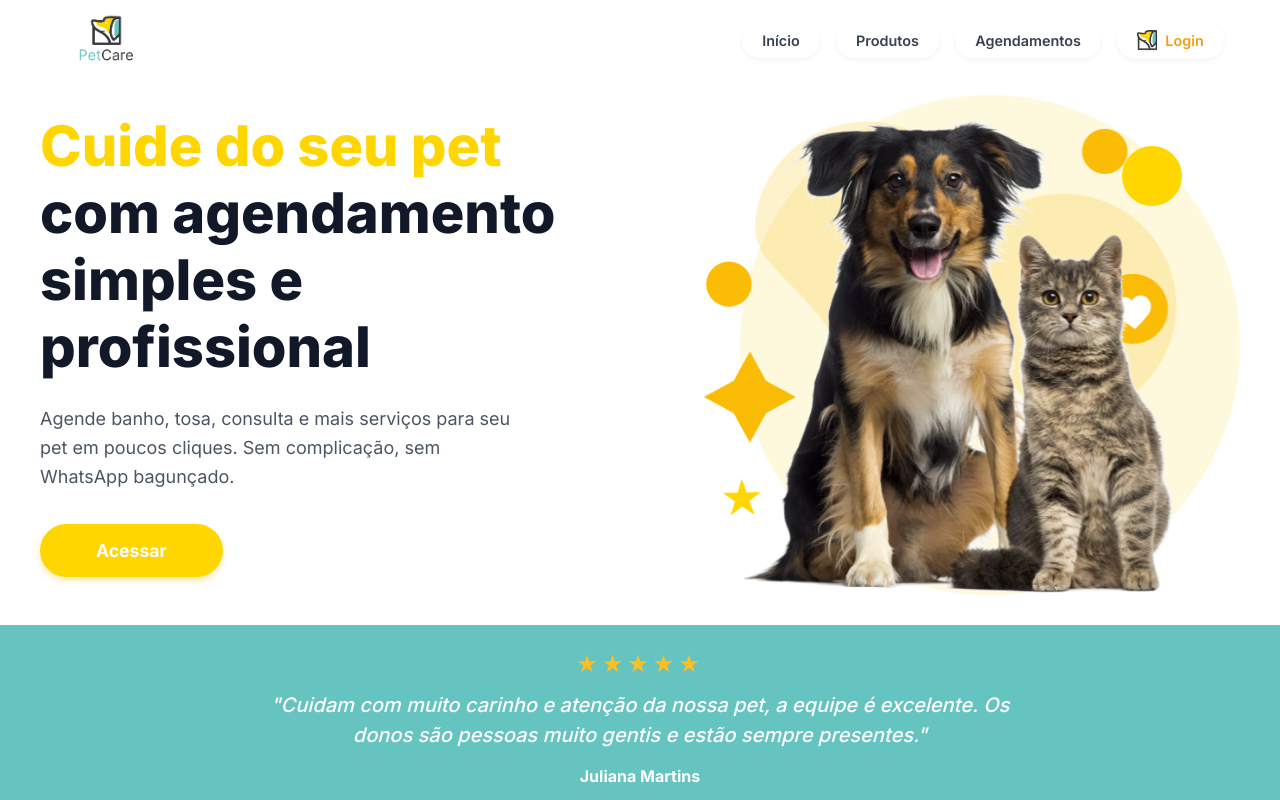
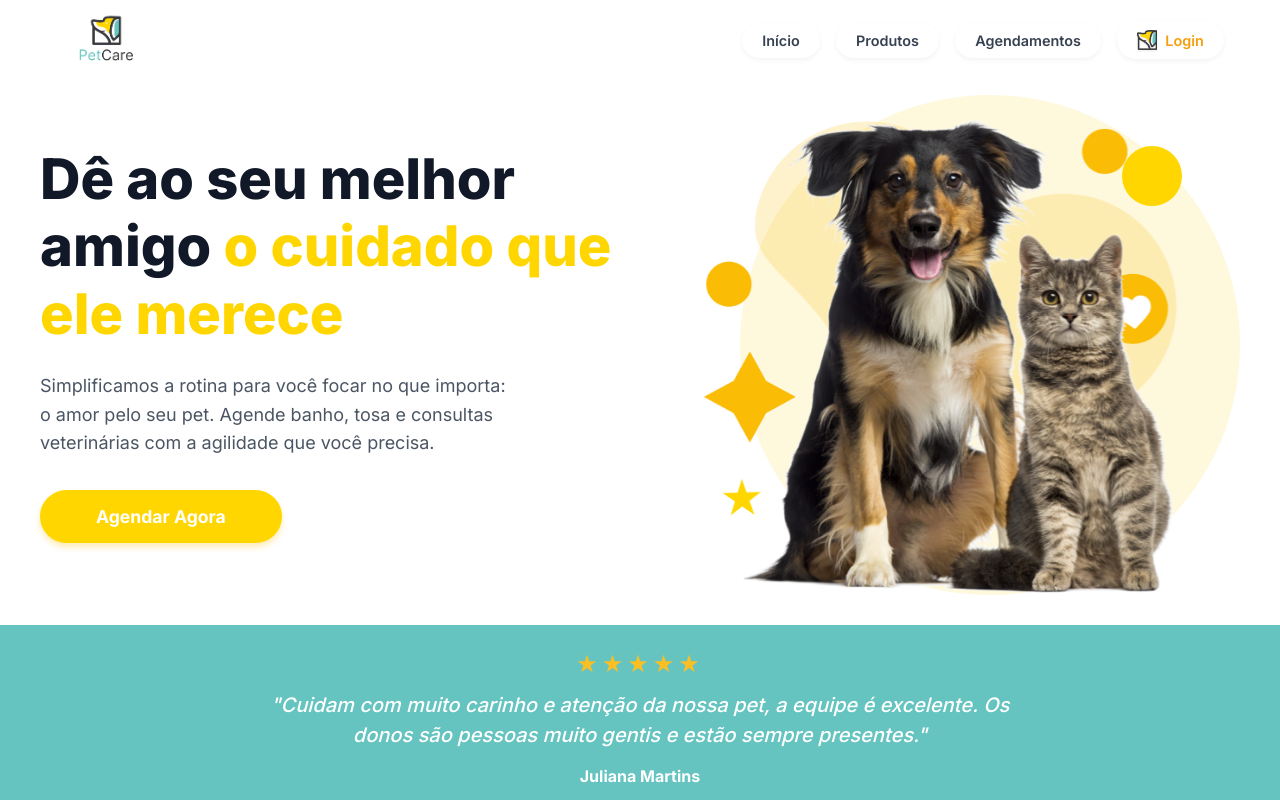
Before and after one commit to FilipiWanderley/PetCare, a Next.js app: page / in a window 1280 px wide. Shown: the top 800 px of the page. Built offline with nearby package versions, Linux system fonts and the light colour scheme.

Commit message:
content: Update home page copy to be more impactful

```diff
--- a/src/app/page.tsx
+++ b/src/app/page.tsx
@@ -11,13 +11,13 @@ export default function Home() {
         <div className={styles.heroContainer}>
           <div className={styles.heroContent}>
             <h1 className={styles.heroTitle}>
-              <span className={styles.highlight}>Cuide do seu pet</span> com agendamento simples e profissional
+              Dê ao seu melhor amigo <span className={styles.highlight}>o cuidado que ele merece</span>
             </h1>
             <p className={styles.heroSubtitle}>
-              Agende banho, tosa, consulta e mais serviços para seu pet em poucos cliques. Sem complicação, sem WhatsApp bagunçado.
+              Simplificamos a rotina para você focar no que importa: o amor pelo seu pet. Agende banho, tosa e consultas veterinárias com a agilidade que você precisa.
             </p>
             <a href="#agendar" className={styles.ctaButton}>
-              Acessar
+              Agendar Agora
             </a>
           </div>
 
```
